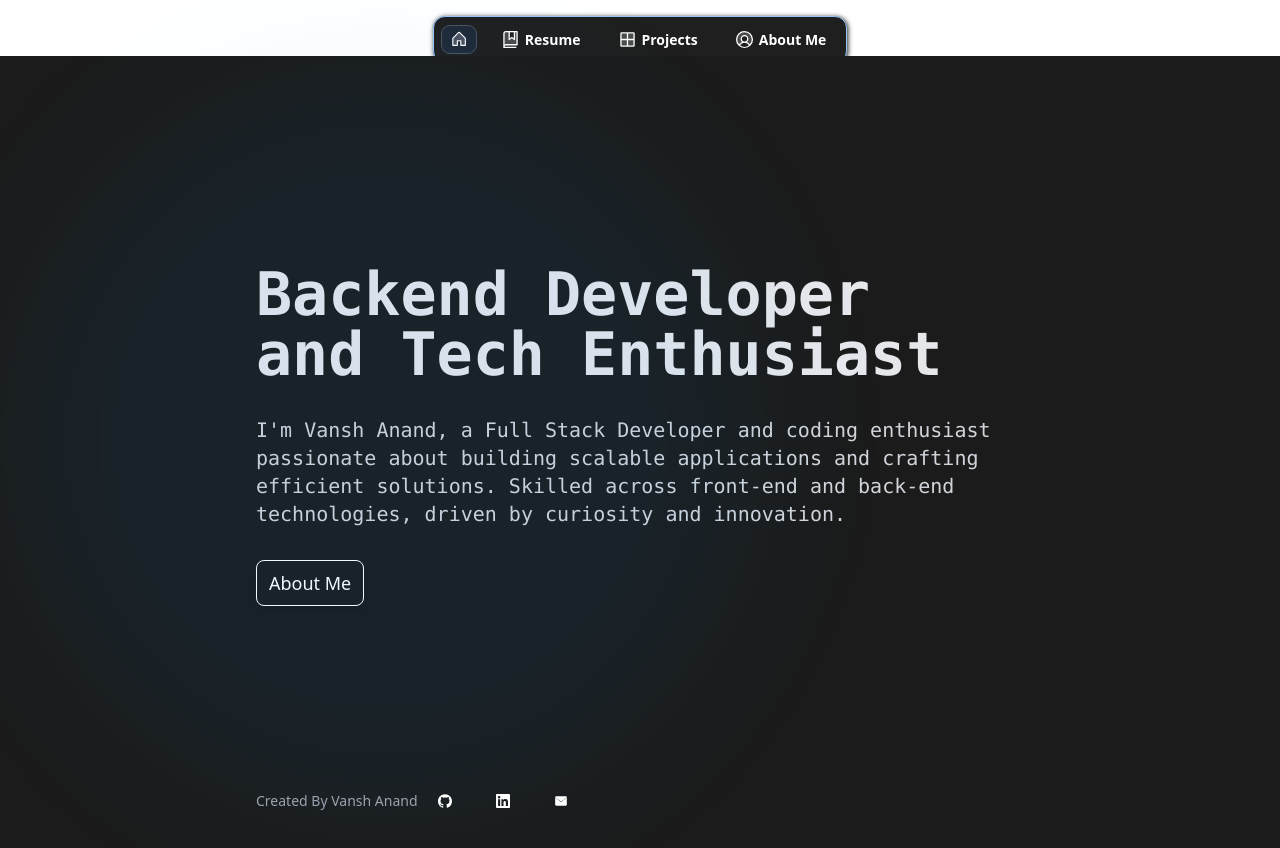
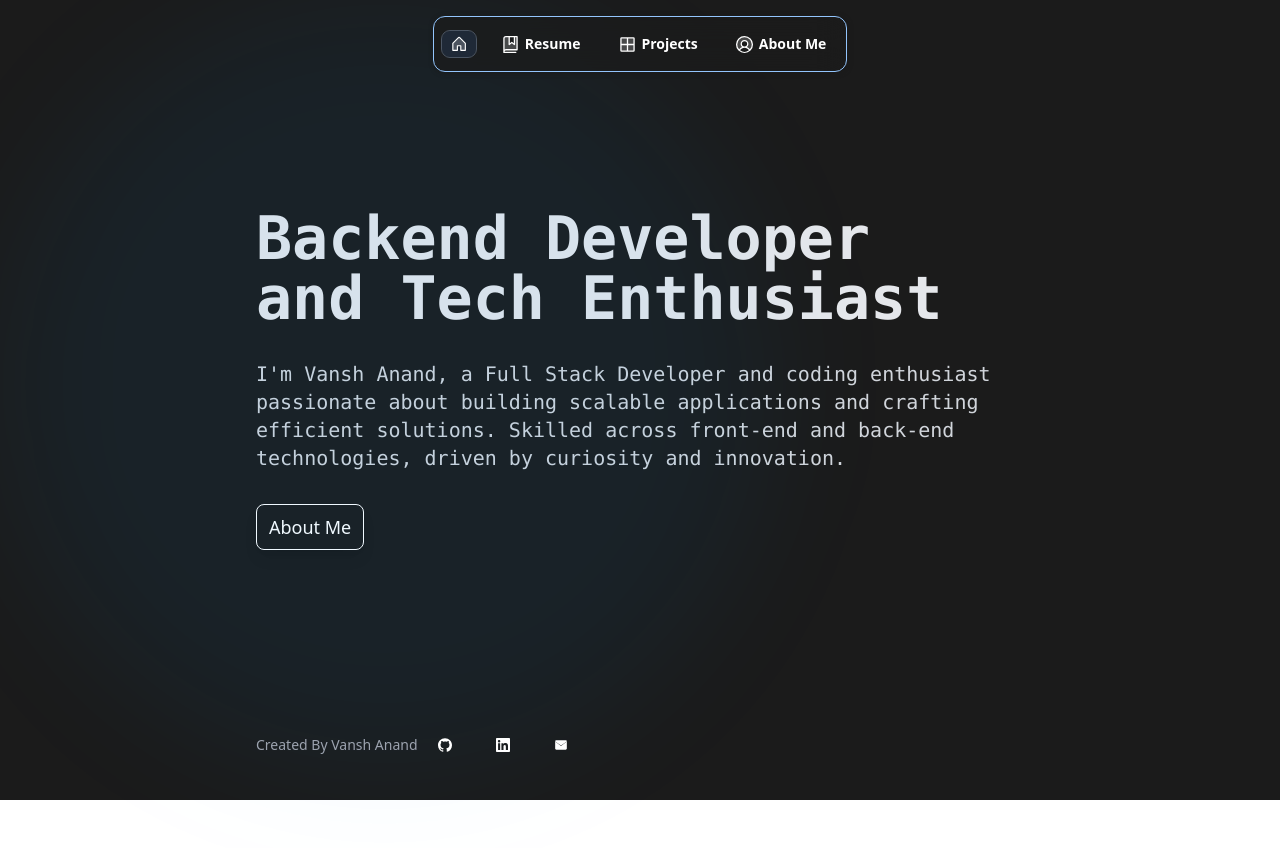
Before and after one commit to vanshanand34/Vansh-Portfolio, a Next.js app: page / in a window 1280 px wide. Shown: the top 848 px of the page. After the commit the page ends 800 px from the top, so only its background shows below. Built offline with nearby package versions, Linux system fonts and the light colour scheme.

Commit message:
fix and feat: fixed navbar position issue and added blur effect on its bg

```diff
--- a/app/Navbar.tsx
+++ b/app/Navbar.tsx
@@ -28,10 +28,10 @@ export default function ResponsiveNavbar({ activeElement }: { activeElement: str
 
     return (
         <>
-            <div className="text-white flex navbar justify-center  font-sans font-semibold">
+            <div className="fixed text-white flex navbar justify-center font-sans font-semibold w-full p-2 py-4 z-10">
                 <div className="w-full px-3 md:h-[7vh] text-sm flex justify-center">
 
-                    <div className="fixed bg-[#1f1f1f] my-4 border border-blue-300 rounded-xl inline-flex items-center md:justify-between justify-between py-2 px-2 shadow-[1px_1px_5px_#1a1a1a] md:gap-4 gap-1">
+                    <div className="bg-[#1b1b1baa] backdrop-blur-lg border border-blue-300 rounded-xl inline-flex items-center md:justify-between justify-between py-3 md:py-6 px-2 shadow-[1px_1px_5px_#1a1a1a] md:gap-4 gap-1">
 
                         <Link href={"/"}>
                             <div className={`py-1 px-2 rounded-lg cursor-pointer ${getNavStyling("home")}`}>
```
